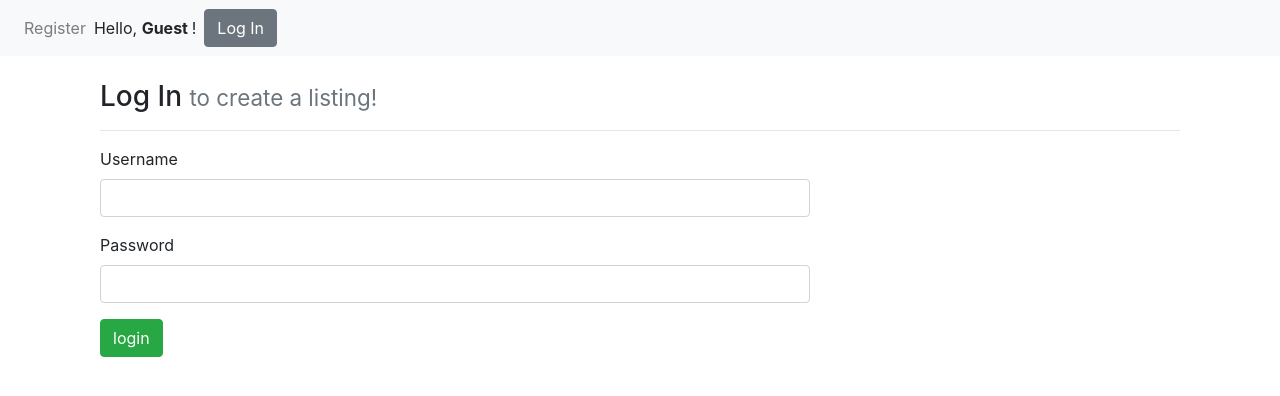
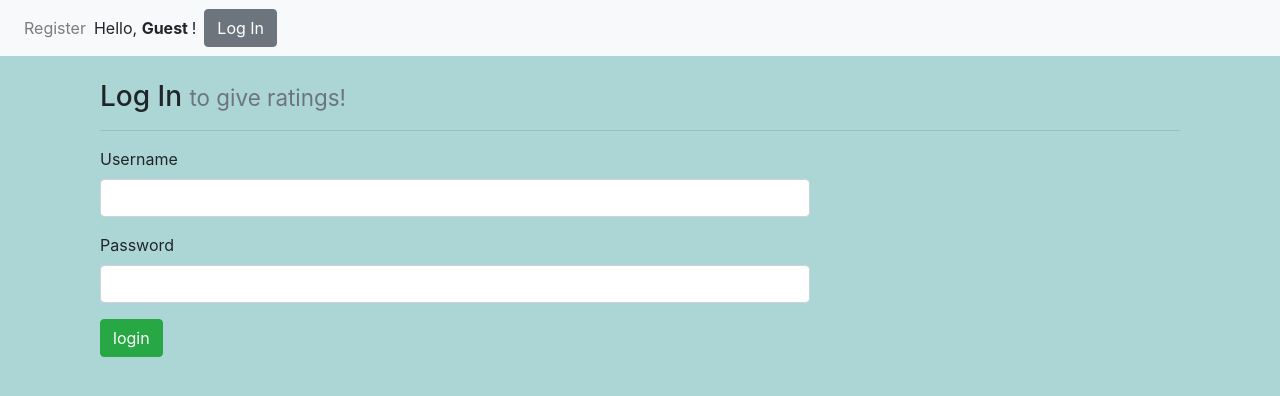
Before and after one commit to caocmai/Checkr, a Django app: page /accounts/login/ in a window 1280 px wide. Shown: the top 396 px of the page. Run offline with Django 3.2, Linux system fonts and the light colour scheme; some libraries are stand-ins or nearby versions.

Commit message:
Remove screenshot

```diff
--- a/templates/base.html
+++ b/templates/base.html
@@ -13,7 +13,7 @@
 
     <title>Daily NASA Pic</title>
 </head>
-<body>
+<body style="background-color:rgb(172, 214, 214);">
 
         <nav class="navbar navbar-expand-lg navbar-light bg-light">
 
--- a/templates/registration/login.html
+++ b/templates/registration/login.html
@@ -3,7 +3,7 @@
 {% block content %}
 <br>
     <div class="container">
-    <h3>Log In <small class="text-muted">to create a listing!</small></h3>
+    <h3>Log In <small class="text-muted">to give ratings!</small></h3>
     <hr>
     <div class="row">
         <div class="col">
```
Also changed, not shown: 1 other file.
